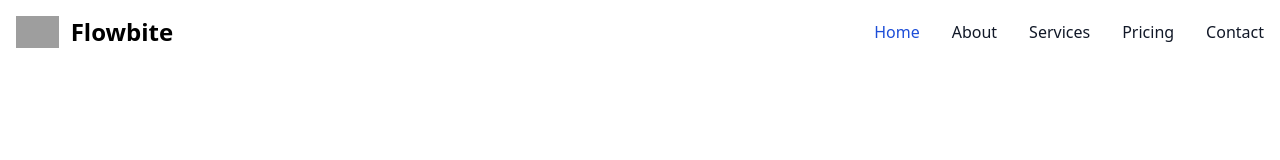
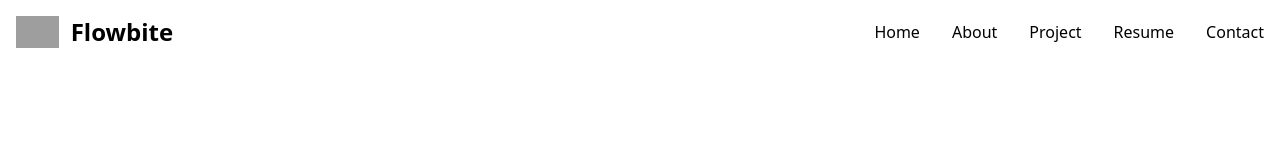
Before and after one commit to Naeemi7/portfolio, a React (Vite) app: page / in a window 1280 px wide. Shown: the top 160 px of the page. Built offline with nearby package versions, Linux system fonts and the light colour scheme; grey boxes are pictures that could not be loaded.

Commit message:
bug fixed

```diff
--- a/src/components/Navbar.jsx
+++ b/src/components/Navbar.jsx
@@ -1,6 +1,13 @@
+const navigationItems = [
+  { text: "Home", link: "#" },
+  { text: "About", link: "#" },
+  { text: "Project", link: "#" },
+  { text: "Resume", link: "#" },
+  { text: "Contact", link: "#" },
+];
+
 function Navbar() {
   return (
-    <div>
     <nav className="bg-white border-gray-200 dark:bg-gray-900">
       <div className="max-w-screen-xl flex flex-wrap items-center justify-between mx-auto p-4">
         <a href="https://flowbite.com/" className="flex items-center">
@@ -14,78 +21,30 @@ function Navbar() {
           </span>
         </a>
         <button
-            data-collapse-toggle="navbar-default"
           type="button"
           className="inline-flex items-center p-2 w-10 h-10 justify-center text-sm text-gray-500 rounded-lg md:hidden hover:bg-gray-100 focus:outline-none focus:ring-2 focus:ring-gray-200 dark:text-gray-400 dark:hover:bg-gray-700 dark:focus:ring-gray-600"
           aria-controls="navbar-default"
           aria-expanded="false"
         >
           <span className="sr-only">Open main menu</span>
-            <svg
-              className="w-5 h-5"
-              aria-hidden="true"
-              xmlns="http://www.w3.org/2000/svg"
-              fill="none"
-              viewBox="0 0 17 14"
-              xmlns="http://www.w3.org/2000/svg"
-            >
-              <path
-                stroke="currentColor"
-                strokeLinecap="round"
-                strokeLinejoin="round"
-                strokeWidth="2"
-                d="M1 1h15M1 7h15M1 13h15"
-              />
-            </svg>
+          {/* Your SVG code */}
         </button>
         <div className="hidden w-full md:block md:w-auto" id="navbar-default">
           <ul className="font-medium flex flex-col p-4 md:p-0 mt-4 border border-gray-100 rounded-lg bg-gray-50 md:flex-row md:space-x-8 md:mt-0 md:border-0 md:bg-white dark:bg-gray-800 md:dark:bg-gray-900 dark:border-gray-700">
-              <li>
+            {navigationItems.map((item, index) => (
+              <li key={index}>
                 <a
-                  href="#"
-                  className="block py-2 pl-3 pr-4 text-white bg-blue-700 rounded md:bg-transparent md:text-blue-700 md:p-0 dark:text-white md:dark:text-blue-500"
-                  aria-current="page"
+                  href={item.link}
+                  className="block py-2 pl-3 pr-4 rounded hover:bg-gray-100 md:hover:bg-transparent md:border-0 md:hover:text-blue-700 md:p-0 dark:text-white md:dark:hover:text-blue-500 dark:hover:bg-gray-700 dark:hover:text-white md:dark:hover:bg-transparent"
                 >
-                  Home
+                  {item.text}
                 </a>
               </li>
-              <li>
-                <a
-                  href="#"
-                  className="block py-2 pl-3 pr-4 text-gray-900 rounded hover:bg-gray-100 md:hover:bg-transparent md:border-0 md:hover:text-blue-700 md:p-0 dark:text-white md:dark:hover:text-blue-500 dark:hover:bg-gray-700 dark:hover:text-white md:dark:hover:bg-transparent"
-                >
-                  About
-                </a>
-              </li>
-              <li>
-                <a
-                  href="#"
-                  className="block py-2 pl-3 pr-4 text-gray-900 rounded hover:bg-gray-100 md:hover:bg-transparent md:border-0 md:hover:text-blue-700 md:p-0 dark:text-white md:dark:hover:text-blue-500 dark:hover:bg-gray-700 dark:hover:text-white md:dark:hover:bg-transparent"
-                >
-                  Services
-                </a>
-              </li>
-              <li>
-                <a
-                  href="#"
-                  className="block py-2 pl-3 pr-4 text-gray-900 rounded hover:bg-gray-100 md:hover:bg-transparent md:border-0 md:hover:text-blue-700 md:p-0 dark:text-white md:dark:hover:text-blue-500 dark:hover:bg-gray-700 dark:hover:text-white md:dark:hover:bg-transparent"
-                >
-                  Pricing
-                </a>
-              </li>
-              <li>
-                <a
-                  href="#"
-                  className="block py-2 pl-3 pr-4 text-gray-900 rounded hover:bg-gray-100 md:hover:bg-transparent md:border-0 md:hover:text-blue-700 md:p-0 dark:text-white md:dark:hover:text-blue-500 dark:hover:bg-gray-700 dark:hover:text-white md:dark:hover:bg-transparent"
-                >
-                  Contact
-                </a>
-              </li>
+            ))}
           </ul>
         </div>
       </div>
     </nav>
-    </div>
   );
 }
 
```
Lines whose indentation alone changed are shown as unchanged.
